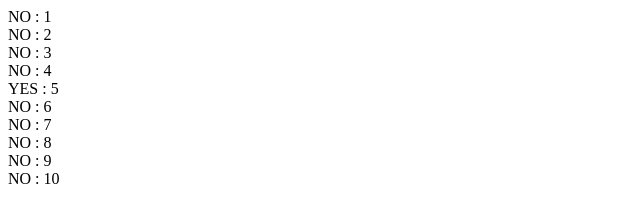
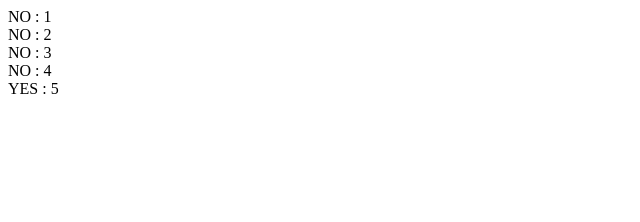
Before and after one commit to Onielcares/Nathaniel-GitHub, a plain HTML site: page Udemy Javascript Course/break and continue.html in a window 1280 px wide. Shown: the whole page, without its empty margins (0-640 px from the left). Drawn offline with Linux system fonts and the light colour scheme.

Commit message:
statement conditions break

```diff
--- a/Udemy Javascript Course/break and continue.html
+++ b/Udemy Javascript Course/break and continue.html
@@ -11,7 +11,7 @@
         for (var a = 1; a <= 10; a++) {
             if (a == 5) {
                 document.write(" YES : " + a + "<br>");
-                continue;
+                break;
             }
             document.write(" NO : " + a + "<br>");
         }
```
